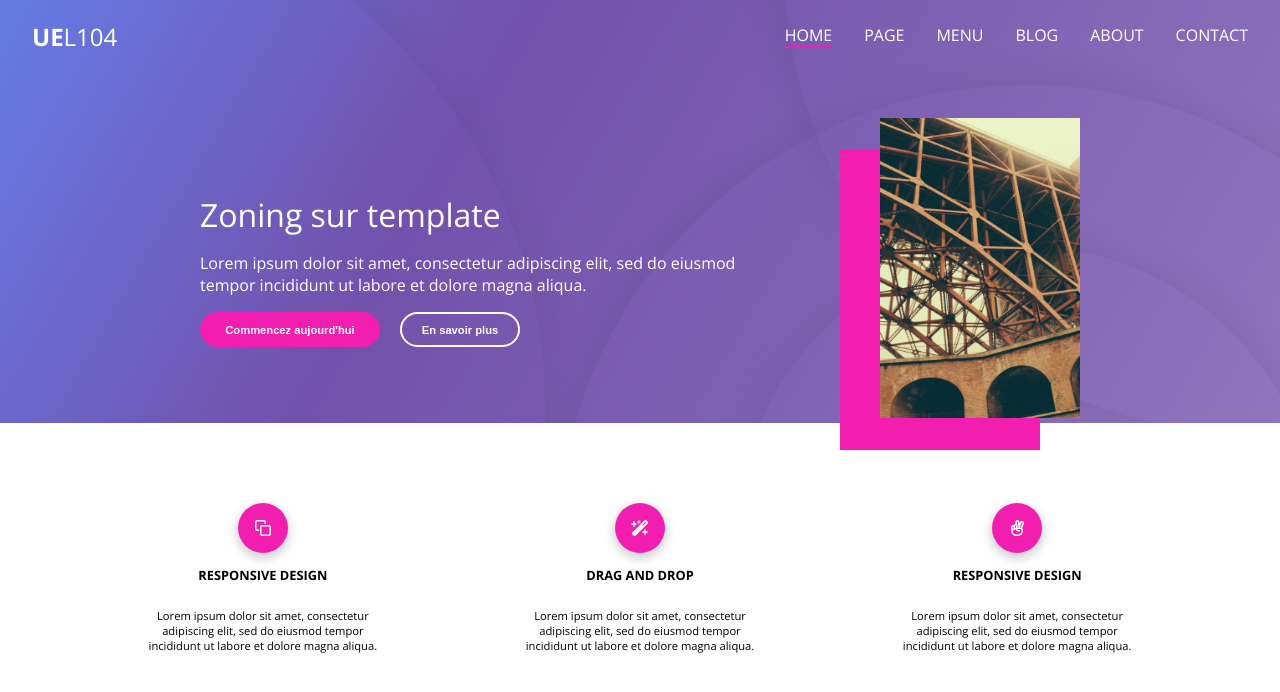
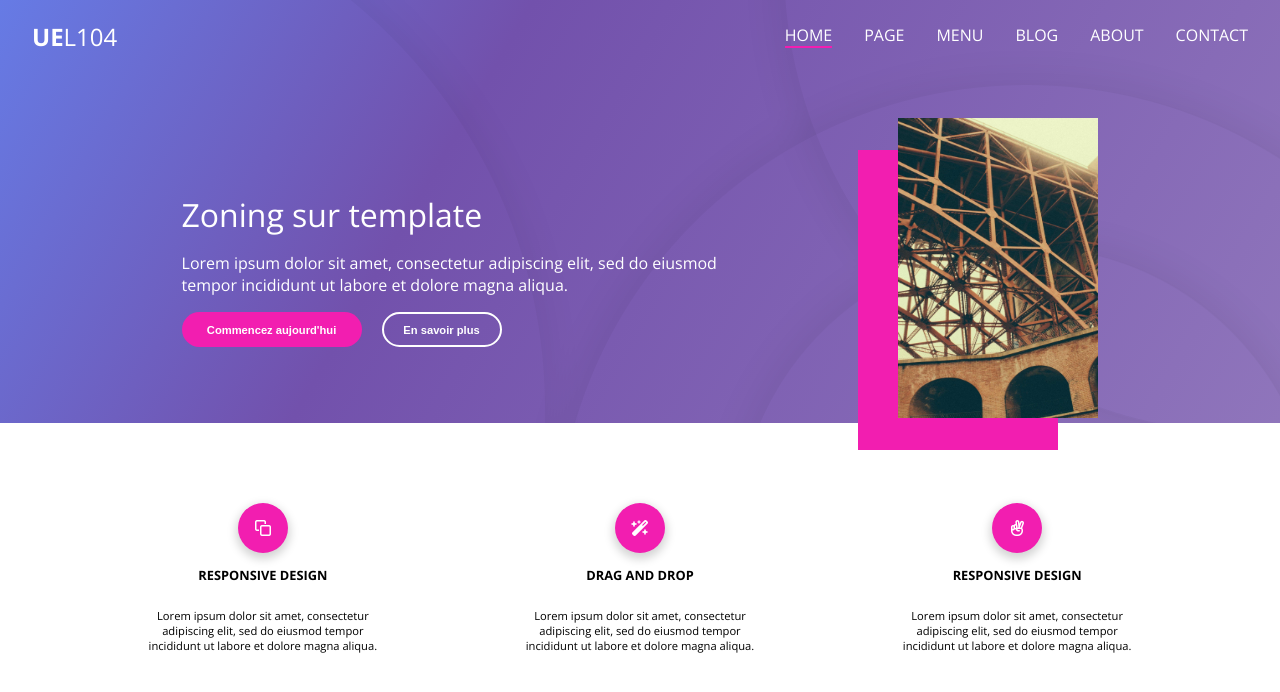
Before and after one commit to qwjay78/UEL104, a website: page index.html in a window 1280 px wide. Drawn offline with nearby package versions, Linux system fonts and the light colour scheme; a web font is replaced by a local one.

Commit message:
size changes

```diff
--- a/SASS/style.scss
+++ b/SASS/style.scss
@@ -8,6 +8,10 @@
 
   body {
     font-family: "Open Sans", sans-serif;
+    margin: 0;
+  }
+
+  .page-sizing{
     max-width: 1440px;
     margin: 0 auto;
   }
--- a/index.html
+++ b/index.html
@@ -5,12 +5,10 @@
     <meta http-equiv="X-UA-Compatible" content="IE=edge">
     <meta name="viewport" content="width=device-width, initial-scale=1.0">
     <script src="https://kit.fontawesome.com/c402522f6e.js" crossorigin="anonymous"></script>
-    <link rel="stylesheet" type="text/css" href="style.css"/>
+    <link rel="stylesheet" type="text/css" href="style.css">
     <title>UEL104</title>
 </head>
 <body>
-    <!-- First section -->
-    <section>
     <!-- background -->
     <div class="background">
         <div class="background__overlay">
@@ -26,7 +24,7 @@
                 <li><a href="#">CONTACT</a></li>
             </ul>
         </nav>
-        <main>
+
         <!-- Headings -->
         <header class="headings">
             <div>
@@ -50,8 +48,10 @@
             </div>
 
         </header>
+        </div>
     </div>
-    </div>
+
+
     <!-- icons group -->
     <div class="icons-part">
         <!-- first icon -->
@@ -79,8 +79,6 @@
             <p>Lorem ipsum dolor sit amet, consectetur <br> adipiscing elit, sed do eiusmod tempor <br> incididunt ut labore et dolore magna aliqua.</p>
         </div>
     </div>
-</section>
 
-</main>
 </body>
 </html>
```
Also changed, not shown: style.css, 1 other file.
